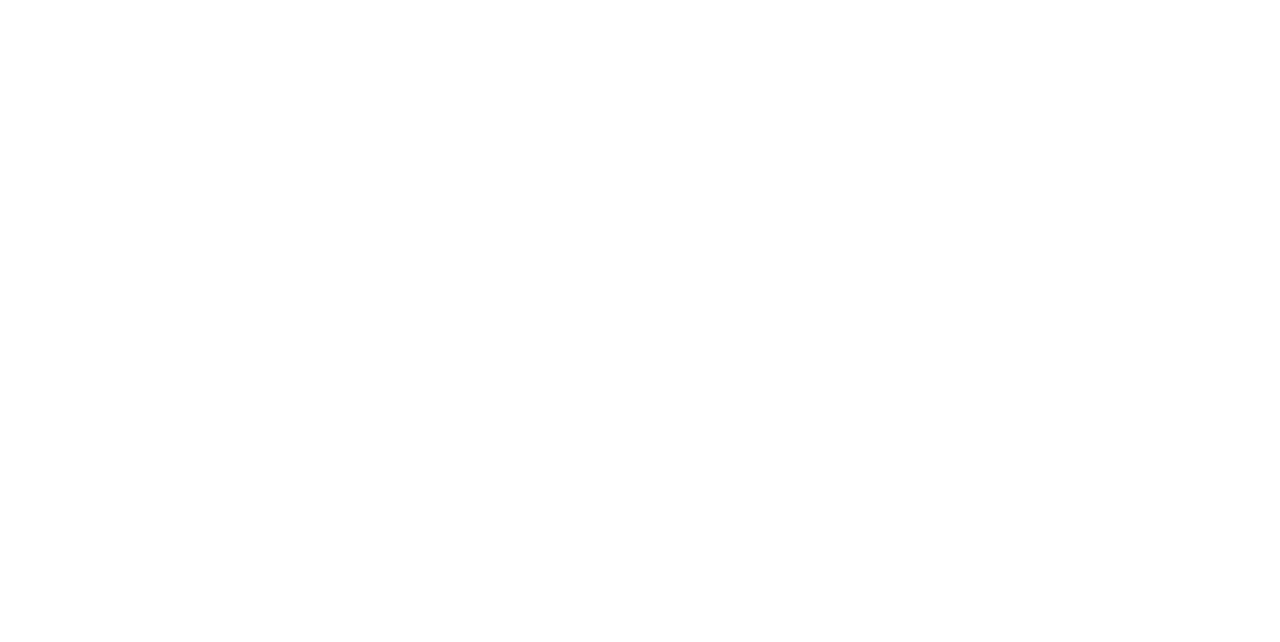
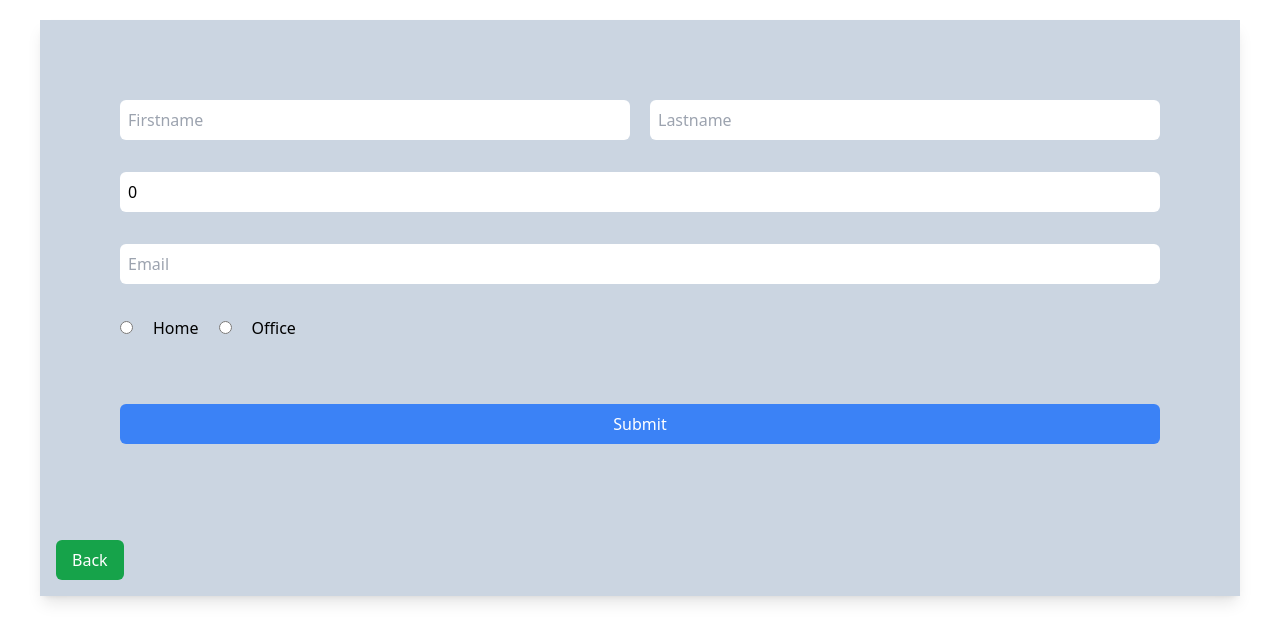
Before and after one commit to PrathamD16/Cencora_Assessments, a React (Vite) app in the folder sample1/: page /edit/1 in a window 1280 px wide. Before the commit this address had no page. Shown: the top 642 px of the page. Built offline with nearby package versions, Linux system fonts and the light colour scheme.

Commit message:
Edit Page Func. Rem

```diff
--- a/sample1/src/Components/CreateContact.tsx
+++ b/sample1/src/Components/CreateContact.tsx
@@ -5,6 +5,11 @@
 import { useNavigate } from 'react-router-dom'
 
 const CreateContact = () => {
+
+  // Regex
+  function isAlphabetic(name: string): boolean {
+    return /^[a-zA-Z]+$/.test(name);
+  }
 
   const dispatch = useDispatch()
   const nav = useNavigate()
@@ -21,8 +26,16 @@
 
 
   useEffect(() => {
-    if (fname !== null || lname !== null || email !== null || contact !== null || address !== null) {
-      setbtnDisable(false)
+    if (fname !== null && lname !== null && email !== null && contact !== null && address !== null) {
+      if(isAlphabetic(fname) && isAlphabetic(lname) && JSON.stringify(contact).length === 10 && email.search('@') >= 0){
+        setbtnDisable(false)
+      }
+      else{
+        setbtnDisable(true)
+      }
+    }
+    else{
+      setbtnDisable(true)
     }
   }, [fname, lname, email, contact, address])
 
@@ -63,11 +76,11 @@
         atype: selectedRadio,
         details: address,
       },
-      contact: JSON.stringify(contact),
+      contact: contact,
       email,
     }
 
-    console.log(UserDetail)
+    // console.log(UserDetail)
     dispatch(addUser(UserDetail))
     nav("/homepage")
 
--- a/sample1/src/Components/EditPage.tsx
+++ b/sample1/src/Components/EditPage.tsx
@@ -1,10 +1,108 @@
-import React from 'react'
+import React, { ChangeEvent, SyntheticEvent, useEffect, useState } from 'react'
+import { useDispatch, useSelector } from 'react-redux'
+import { useNavigate, useParams } from 'react-router-dom'
+import { RootState } from '../Redux/store'
 
 
 const EditPage = () => {
+  const dispatch = useDispatch()
+  const res = useSelector((state: RootState) => state.userreducer.users)
+  const { id } = useParams()
+  const nav = useNavigate()
+
+  const [btnDisable, setbtnDisable] = useState(true)
+
+  const [selectedRadio, setSelectedRadio] = useState<string | null>(null);
+  const [showTextbox, setShowTextbox] = useState(false);
+  const [fname, setFname] = useState<string | null>('')
+  const [lname, setLname] = useState<string | null>("")
+  const [email, setEmail] = useState<string | null>("")
+  const [contact, setContact] = useState<number | null>(0)
+  const [address, setAddress] = useState<string | null>("")
+
+  let index: number;
+  useEffect(() => {
+    index = parseInt(id as string, 10)
+    setFname(res[index]?.fname || '')
+    setLname(res[index]?.lname || '')
+    setEmail(res[index]?.email || '')
+    setContact(res[index]?.contact || 0)
+    setSelectedRadio(res[index]?.address?.atype || '')
+    setAddress(res[index]?.address?.details || '')
+  }, [])
+
+  useEffect(() => {
+    if(fname != res[index]?.fname || lname != res[index]?.lname || contact != res[index]?.contact || email != res[index]?.email || selectedRadio != res[index].address?.atype || address != res[index].address?.details){
+      setbtnDisable(false)
+    }
+    else{
+      setbtnDisable(true)
+    }
+  }, [selectedRadio, fname, lname, email, contact, address])
+
+
+  const handleRadioChange = (e: ChangeEvent<HTMLInputElement>) => {
+    const selectedValue = e.target.value;
+    setSelectedRadio(selectedValue);
+    setShowTextbox(selectedValue !== null);
+  };
+
+  const fnameHandler = (e: ChangeEvent<HTMLInputElement>) => {
+    setFname(e.target.value)
+  }
+
+  const lnameHandler = (e: ChangeEvent<HTMLInputElement>) => {
+    setLname(e.target.value)
+  }
+
+  const contactHandler = (e: ChangeEvent<HTMLInputElement>) => {
+    setContact(e.target.valueAsNumber)
+  }
+
+  const emailHandler = (e: ChangeEvent<HTMLInputElement>) => {
+    setEmail(e.target.value)
+  }
+
+  const addressHandler = (e: ChangeEvent<HTMLInputElement>) => {
+    setAddress(e.target.value)
+  }
+
+  const backHandler = () => {
+    nav("/homepage")
+  }
+
+  const submitHandler = (e: SyntheticEvent<HTMLInputElement>) => {
+    e.preventDefault()
+    console.log(`Update Button`)
+  }
+
   return (
-    <div>
-      <h2>This is edit page</h2>
+    <div className='bg-slate-300 mx-10 my-5 shadow-lg'>
+      <form onSubmit={submitHandler} className='p-[5rem] space-y-[2rem]'>
+        <div className='flex space-x-5 justify-center'>
+          <input value={fname || ''} onChange={fnameHandler} className='p-2 rounded-md flex-1' required type="text" placeholder='Firstname' />
+          <input value={lname || ''} onChange={lnameHandler} className='p-2 rounded-md flex-1' required type="text" placeholder='Lastname' />
+        </div>
+        <div className='flex'>
+          <input value={contact || 0} onChange={contactHandler} className='p-2 rounded-md flex-1' required placeholder="Contact No." type="number" />
+        </div>
+        <div className='flex'>
+          <input value={email || ''} onChange={emailHandler} className='p-2 rounded-md flex-1' placeholder='Email' type="email" required />
+        </div>
+        <div className='space-x-5'>
+          <input required type="radio" value="Home" checked={selectedRadio === "Home"} onChange={handleRadioChange} /><span>Home</span>
+          <input required type="radio" value="Office" checked={selectedRadio === "Office"} onChange={handleRadioChange} /><span>Office</span>
+        </div>
+        <div className="flex">
+          <input value={address || ''} onChange={addressHandler} required placeholder='Enter your Address' type="text" className={showTextbox ? `p-2 rounded-md flex-1` : `hidden`} />
+        </div>
+        <div className='flex'>
+          <button disabled={btnDisable} type='submit' className={`${btnDisable ? `bg-blue-200` : `bg-blue-500`} flex-1 px-5 py-2 rounded-md text-white`}>Submit</button>
+        </div>
+      </form>
+      <div className='flex justify-start p-4'>
+        <button onClick={backHandler} className='bg-green-600 text-white px-4 py-2 rounded-md hover:bg-green-900'>Back</button>
+      </div>
     </div>
   )
 }
--- a/sample1/src/Components/HomePage.tsx
+++ b/sample1/src/Components/HomePage.tsx
@@ -15,7 +15,7 @@
   }
 
   useEffect(() => {
-    console.log(res)
+    // console.log(res)
   }, [res])
 
   return (
@@ -28,7 +28,7 @@
         {
           res.map((x: UserProp, _i: number) => {
             return (
-              <div key={_i}>
+              <div className='my-3 hover:scale-[102%]' key={_i}>
                 <ProfileTile _id={_i} fname={x.fname} lname={x.lname} address={x.address} contact={x.contact} email={x.email} />
               </div>
             )
--- a/sample1/src/Components/ProfileTile.tsx
+++ b/sample1/src/Components/ProfileTile.tsx
@@ -1,7 +1,21 @@
 import React from 'react'
 import { UserList, UserProp } from '../Redux/UserReducer/UserProp'
+import { deleteUser } from '../Redux/UserReducer/UserSlice'
+import { useDispatch } from 'react-redux'
+import { useNavigate } from 'react-router-dom'
 
 const ProfileTile: React.FC<UserProp> = ({ _id, fname, lname, email, address, contact }) => {
+  const dispatch = useDispatch()
+  const nav = useNavigate()
+
+  const deleteHandler = () => {
+    dispatch(deleteUser(_id || NaN))
+  }
+
+  const editHandler = () => {
+    nav(`/edit/${_id}`)
+  }
+
   return (
     <div className='flex justify-between bg-white p-3 shadow-md rounded-md'>
       <div className='block'>
@@ -16,10 +30,12 @@
       </div>
       <div className='space-y-3 md:space-y-0 md:space-x-5 md:flex'>
         <div>
-          <button className='bg-red-500 text-white px-3 py-1 text-sm rounded-lg items-center hover:bg-red-700'>Delete</button>
+          <button onClick={deleteHandler} className='bg-red-500 text-white px-3 py-1 text-sm rounded-lg items-center hover:bg-red-700'>Delete</button>
         </div>
         <div>
-          <button className='bg-green-500 text-white px-5 py-1 text-sm rounded-lg hover:bg-green-700'>Edit</button>
+          <button
+          onClick={editHandler}
+          className='bg-green-500 text-white px-5 py-1 text-sm rounded-lg hover:bg-green-700'>Edit</button>
         </div>
       </div>
     </div>
--- a/sample1/src/Redux/UserReducer/UserProp.ts
+++ b/sample1/src/Redux/UserReducer/UserProp.ts
@@ -2,7 +2,7 @@
     _id ?: number,
     fname: string | null,
     lname: string | null,
-    contact:string | null,
+    contact:number | null,
     email:string | null,
     address:{
         atype:string | null,
--- a/sample1/src/Redux/UserReducer/UserSlice.ts
+++ b/sample1/src/Redux/UserReducer/UserSlice.ts
@@ -14,13 +14,13 @@
         addUser(state, action:PayloadAction<UserProp>){
             state.users.push(action.payload)
         },
-        // deleteUser(state, action:PayloadAction<number>){
-        //     let temp = [...state.users]
-        //     temp.splice(action.payload, 1)
-        //     state.users = [...temp]
-        // }
+        deleteUser(state, action:PayloadAction<number>){
+            let temp = [...state.users]
+            temp.splice(action.payload, 1)
+            state.users = [...temp]
+        }
     }
 })
 
 export default userSlice.reducer;
-export const {addUser} = userSlice.actions
+export const {addUser, deleteUser} = userSlice.actions
--- a/sample1/src/Routes/CompRouter.tsx
+++ b/sample1/src/Routes/CompRouter.tsx
@@ -11,7 +11,7 @@
     <Routes>
         <Route path='/' element={<LoginPage />}/>
         <Route path='/homepage'element={<HomePage />} />
-        <Route path='/:id'element={<EditPage />}/>
+        <Route path='/edit/:id'element={<EditPage />}/>
         <Route path='/createContact' element={<CreateContact />}/>
     </Routes>
   )
```
